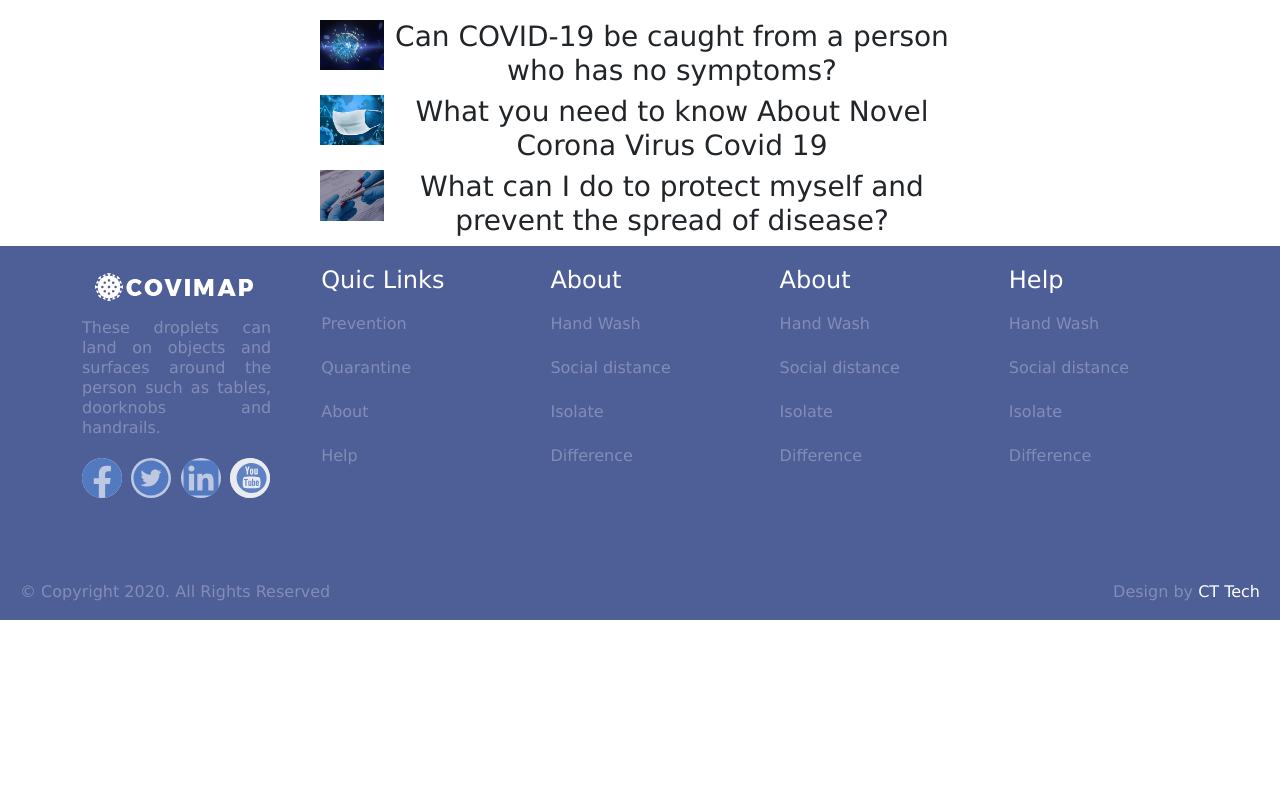
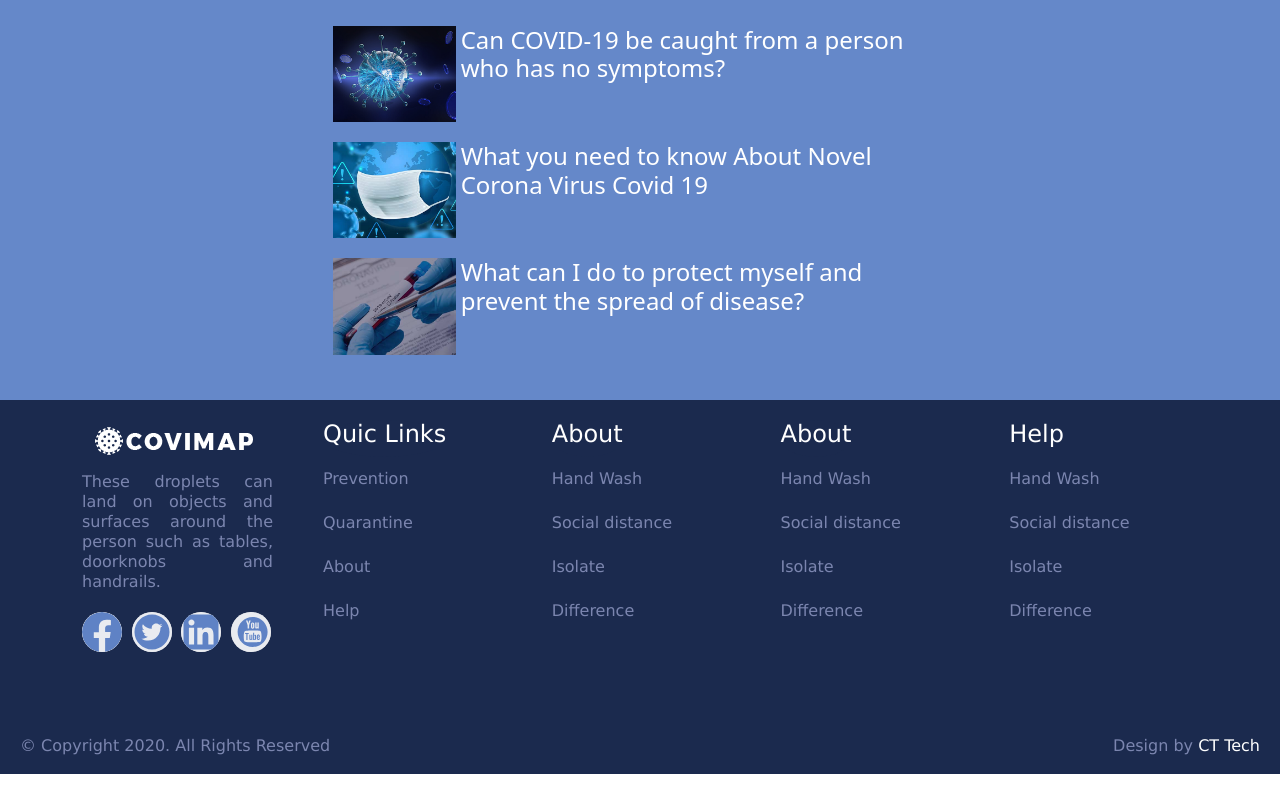
Before and after one commit to gabyfdez90/covimap, a React (Create React App) app: page / in a window 1280 px wide. Built offline with nearby package versions, Linux system fonts and the light colour scheme.

Commit message:
new changes landing

```diff
--- a/src/components/atoms/footer/footer.css
+++ b/src/components/atoms/footer/footer.css
@@ -1,14 +1,16 @@
-*{
+ *{
     margin: 0;
     padding: 0;
     list-style: none;
     text-decoration: none;
     border: none;
     outline: none;
+ }
+
+footer{
+    background-color: #1B2A4E;
     font-family: 'Lucida Sans', 'Lucida Sans Regular', 'Lucida Grande', 'Lucida Sans Unicode', Geneva, Verdana, sans-serif;
-}
-footer{
-    background-color:#4e5e96;
+
 }
 .h4{
     color: white;
@@ -41,7 +43,6 @@ footer{
 .faLinkedin{
     background-color:#e8ebf1c3;
     margin-right: 5%;
-    border: 200%;
     border-radius: 50px;
     width: 40px;
     height: 40px;
@@ -118,19 +119,16 @@ footer{
     border-radius: 100%;
 }
 .btn1{
-    background-color:#2d5db6bb ;
     border-radius: 100%;
     margin-right: 5%;
     border:#2d5db6bb;
 }
 .btn2{
-    background-color:#2d5db6bb ;
     border-radius: 100%;
     margin-right: 5%;
     border:#2d5db6bb;
 }
 .btn3{
-    background-color:#2d5db6bb ;
     border-radius: 100%;
     margin-right: 5%;
     border:#2d5db6bb;
@@ -141,15 +139,15 @@ footer{
 }
 .btnQ{
     border-radius: 100%;
-    border:#4e5e96;
-    background-color: #4e5e96;
+    border:#1B2A4E;
+    background-color: #1B2A4E;
 }
 .btnA{
     border-radius: 100%;
-    border:#2d5db6bb;
-    background-color: #4e5e96;
+    border:#1B2A4E;
+    background-color:#1B2A4E;
 }
 .btnH{
-    border:#2d5db6bb;
-    background-color: #4e5e96;
+    border:#1B2A4E;
+    background-color: #1B2A4E;
 }
--- a/src/components/molecules/landingContent6/LandingContent6.jsx
+++ b/src/components/molecules/landingContent6/LandingContent6.jsx
@@ -10,16 +10,16 @@ function LandingContent6() {
             <div class="containerLanding6 ">
 
                     <div class="col-6">
-                        <img className='covid'src={blog1} style={{ width: '10%' }} />
-                        <h3>Can COVID-19 be caught from a person who has no symptoms?</h3>
+                        <img className='covid'src={blog1} style={{ width: '20%' }} />
+                        <h4>Can COVID-19 be caught from a person who has no symptoms?</h4>
                     </div>
                     <div class="col-6">
-                        <img className='mascarilla'src={blog2} style={{ width: '10%' }} />
-                        <h3>What you need to know About Novel Corona Virus Covid 19</h3>
+                        <img className='mascarilla'src={blog2} style={{ width: '20%' }} />
+                        <h4>What you need to know About Novel Corona Virus Covid 19</h4>
                     </div>
                     <div class="col-6">
-                        <img className='resultado'src={blog3} style={{ width: '10%' }} />
-                        <h3>What can I do to protect myself and prevent the spread of disease?</h3>
+                        <img className='resultado'src={blog3} style={{ width: '20%' }} />
+                        <h4>What can I do to protect myself and prevent the spread of disease?</h4>
                     </div>
 
             </div>
--- a/src/components/molecules/landingContent6/landingContent6.css
+++ b/src/components/molecules/landingContent6/landingContent6.css
@@ -1,24 +1,22 @@
-*{
-    margin: 0;
-    padding: 0;
-    list-style: none;
-    text-decoration: none;
-    border: none;
-    outline: none;
-    font-family: 'Lucida Sans', 'Lucida Sans Regular', 'Lucida Grande', 'Lucida Sans Unicode', Geneva, Verdana, sans-serif;
 
-}
 .containerLanding6{
     display: flex;
     flex-direction: column;
     align-items: center;
-    margin-top: 20px;
-
+    padding: 1.6rem;
+    background-color:#2d5db6bb;
+    font-size: 0.7rem;
+}
+.col-6{
+    margin-bottom: 20px;
 }
 
-h3{
-    text-align: center;
+h4{
+    text-align: start;
+    color: white;
+
 }
 img{
     float: left;
+    margin-right: 5px;
 }
```
